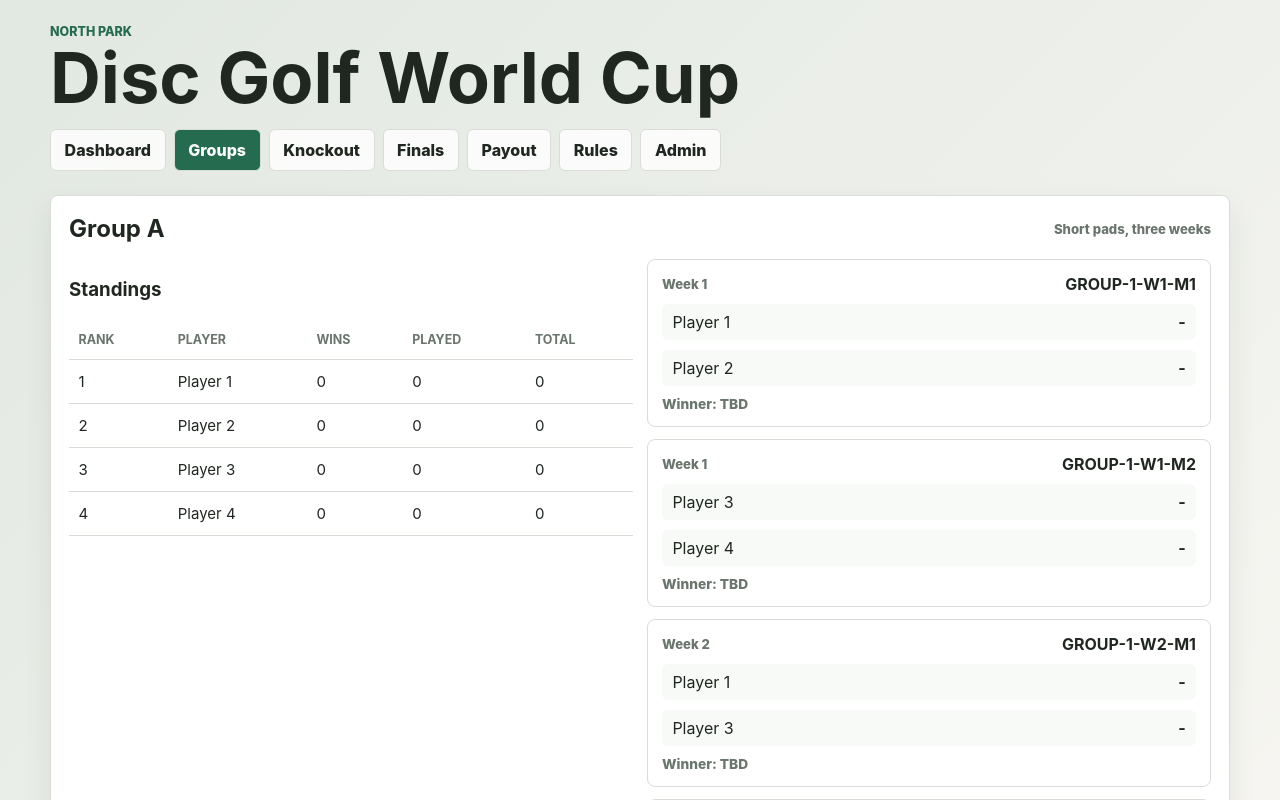
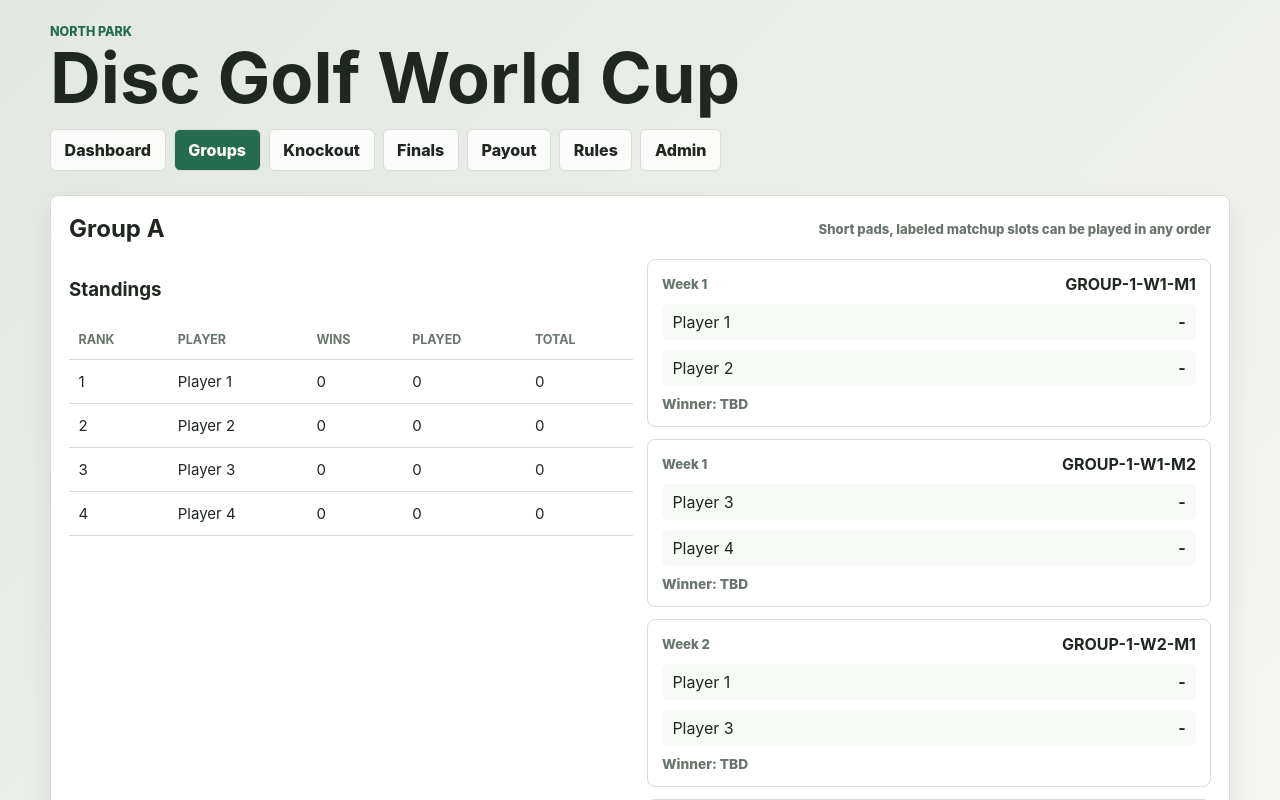
Before and after one commit to MoKSelim1/disc-golf-world-cup, a React (Vite) app in the folder disc-golf-tournament/: page / in a window 1280 px wide. Both pictures are taken after a click on the button "Groups". Shown: the top 800 px of the page. Built offline with nearby package versions, Linux system fonts and the light colour scheme.

Commit message:
Clarify group matches can be played in any order

```diff
--- a/disc-golf-tournament/src/components/admin/GroupScoreEntry.tsx
+++ b/disc-golf-tournament/src/components/admin/GroupScoreEntry.tsx
@@ -9,7 +9,7 @@ export function GroupScoreEntry() {
     <section className="panel">
       <div className="panel-heading">
         <h2>Group Scores</h2>
-        <span>Lower score wins</span>
+        <span>Lower score wins; enter matches in any order</span>
       </div>
       <div className="admin-match-list">
         {data.groups.flatMap((group) =>
--- a/disc-golf-tournament/src/pages/GroupsPage.tsx
+++ b/disc-golf-tournament/src/pages/GroupsPage.tsx
@@ -12,7 +12,7 @@ export function GroupsPage() {
         <section className="panel" key={group.id}>
           <div className="panel-heading">
             <h2>{group.name}</h2>
-            <span>Short pads, three weeks</span>
+            <span>Short pads, labeled matchup slots can be played in any order</span>
           </div>
           <div className="content-grid content-grid--two">
             <div>
--- a/disc-golf-tournament/src/pages/RulesPage.tsx
+++ b/disc-golf-tournament/src/pages/RulesPage.tsx
@@ -13,7 +13,8 @@ export function RulesPage() {
         <p>$30 buy-in paid via PayPal to enriquevazquez2001@gmail.com.</p>
         <p>Each player represents a selected country or team name.</p>
         <h3>Group Stage</h3>
-        <p>Groups of four play a three-week round robin at North Park from short pads.</p>
+        <p>Groups of four play a round robin at North Park from short pads.</p>
+        <p>Week labels identify the planned matchups only; group-stage matches may be played in any order.</p>
         <p>Standings are ordered by match wins, then lower aggregate score.</p>
         <p>Group winners receive a bye into Knockout Round 2. Second and third place advance to Knockout Round 1.</p>
         <h3>Knockout Stage</h3>
```
Also changed, not shown: 1 other file (tests, documents, lock files or other folders).
